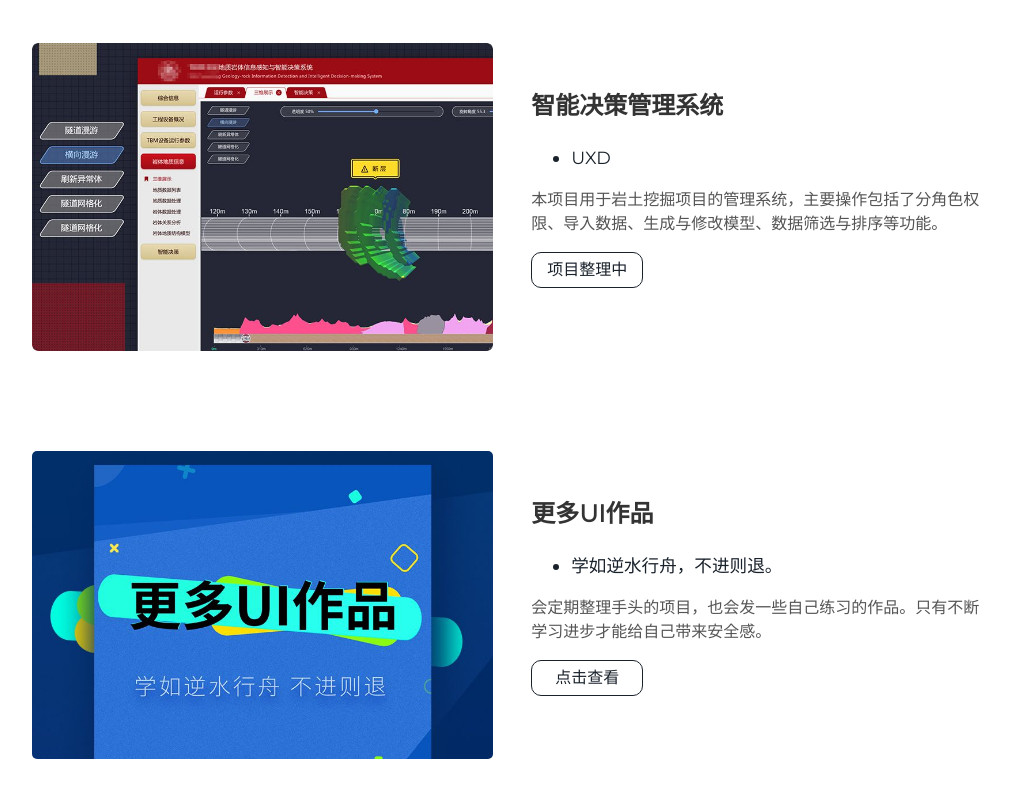
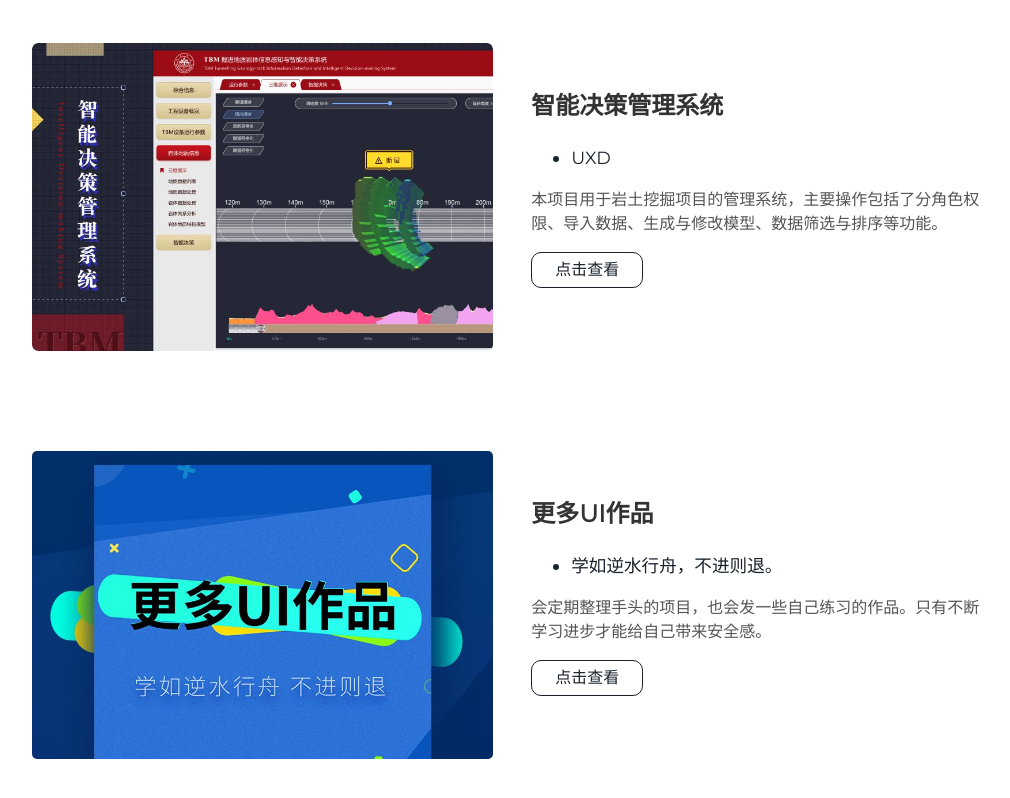
Before and after one commit to cxcf1212/old, a Jekyll site: the page built from index.html, in a window 1280 px wide and 900 px high, scrolled down 2838 px. Shown: the top 798 px of the window, without its empty margins (128-1138 px from the left). Built offline with Jekyll 4.4.1, drawn with Linux system fonts in a browser that asks for light colours.

Commit message:
修改tbm项目

```diff
--- a/_includes/projects.html
+++ b/_includes/projects.html
@@ -64,7 +64,7 @@
             <li> UXD </li>
         </ul>
         <p>本项目用于岩土挖掘项目的管理系统，主要操作包括了分角色权限、导入数据、生成与修改模型、数据筛选与排序等功能。</p>
-        <a class="project-link" href="#">项目整理中</a>
+        <a class="project-link" href="https://www.behance.net/gallery/71655671/TBM">点击查看</a>
     </div>
 </div>
 <div class="clean"></div>
```
Also changed, not shown: assets/img/tbm.jpg.
